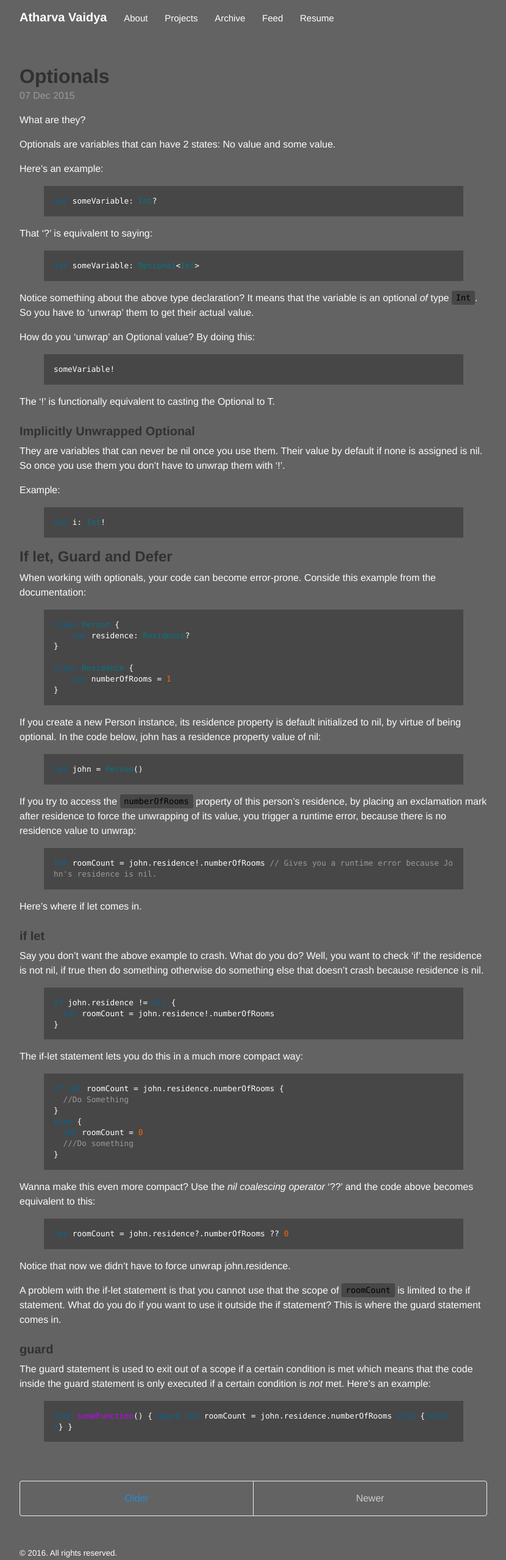
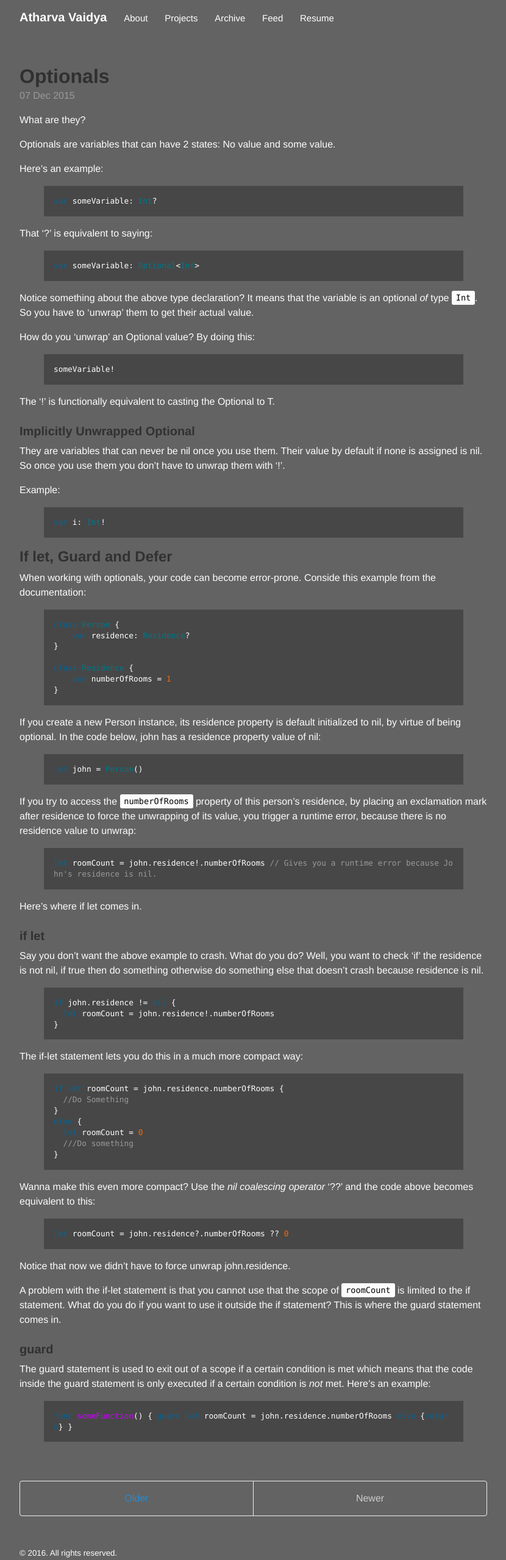
Before and after one commit to AtharvaVaidya/atharvavaidya.github.io, a Jekyll site: the page built from index.html, in a window 1280 px wide. Shown: the whole page at 61% size, without its empty margins (224-1054 px from the left). Built offline with Jekyll 4.4.1, drawn with Linux system fonts in a browser that asks for light colours; the list of posts is cut into pages by our own code.

Commit message:
Update poole.css

```diff
--- a/public/css/poole.css
+++ b/public/css/poole.css
@@ -156,7 +156,7 @@ code {
   padding: .25em .5em;
   font-size: 85%;
   color: #000;
-  background-color: #474747;
+  background-color: #fdfdfd;
   border-radius: 3px;
 }
 pre {
```
